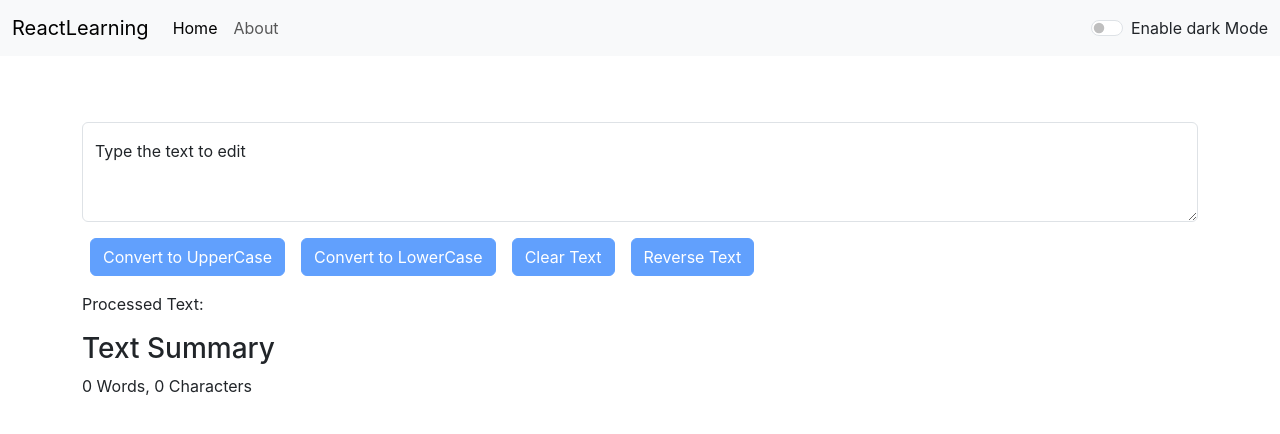
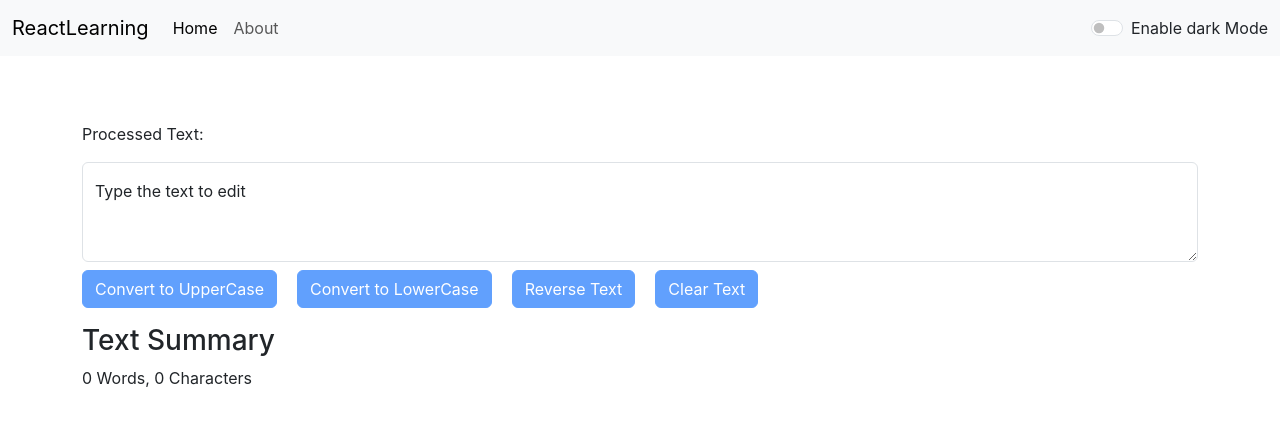
Before and after one commit to aamirGPT/React-YT-Learning-App, a React (Create React App) app: page / in a window 1280 px wide. Shown: the top 434 px of the page. Built offline with nearby package versions, Linux system fonts and the light colour scheme.

Commit message:
bugs resolved

```diff
--- a/src/App.css
+++ b/src/App.css
@@ -27,6 +27,12 @@
 .App-link {
   color: #61dafb;
 }
+.btncontainer{
+  display: flex;
+  gap: 20px;
+  text-wrap: nowrap;
+  flex-wrap: wrap;
+}
 
 @keyframes App-logo-spin {
   from {
--- a/src/components/TextInput.js
+++ b/src/components/TextInput.js
@@ -28,6 +28,7 @@ export default function TextInput(props) {
     return (
         <>
             <div className="container my-3" data-bs-theme={props.mode}>
+                <div className="my-3">Processed Text: {pText}</div>
                 <div className="form-floating">
                     <textarea
                         className="form-control"
@@ -39,37 +40,36 @@ export default function TextInput(props) {
                     ></textarea>
                     <label htmlFor="floatingTextarea2">{props.Heading}</label>
                 </div>
-                <div className="container my-2 p-0">
+                <div className=" btncontainer container my-2 p-0">
                     <button
-                        className="btn btn-primary m-2"
+                        className="btn btn-primary"
                         onClick={convertToUpper}
                         disabled={text.length === 0}
                     >
                         Convert to UpperCase
                     </button>
                     <button
-                        className="btn btn-primary m-2"
+                        className="btn btn-primary"
                         onClick={convertToLower}
                         disabled={text.length === 0}
                     >
                         Convert to LowerCase
                     </button>
                     <button
-                        className="btn btn-primary m-2"
+                        className="btn btn-primary"
+                        onClick={reverseText}
+                        disabled={text.length === 0}
+                    >
+                        Reverse Text
+                    </button>
+                    <button
+                        className="btn btn-primary"
                         onClick={clearText}
                         disabled={text.length === 0}
                     >
                         Clear Text
                     </button>
-                    <button
-                        className="btn btn-primary m-2"
-                        onClick={reverseText}
-                        disabled={text.length === 0}
-                    >
-                        Reverse Text
-                    </button>
                 </div>
-                <div className="">Processed Text: {pText}</div>
             </div>
             <div className="container my-3">
                 <h3>Text Summary</h3>
```
